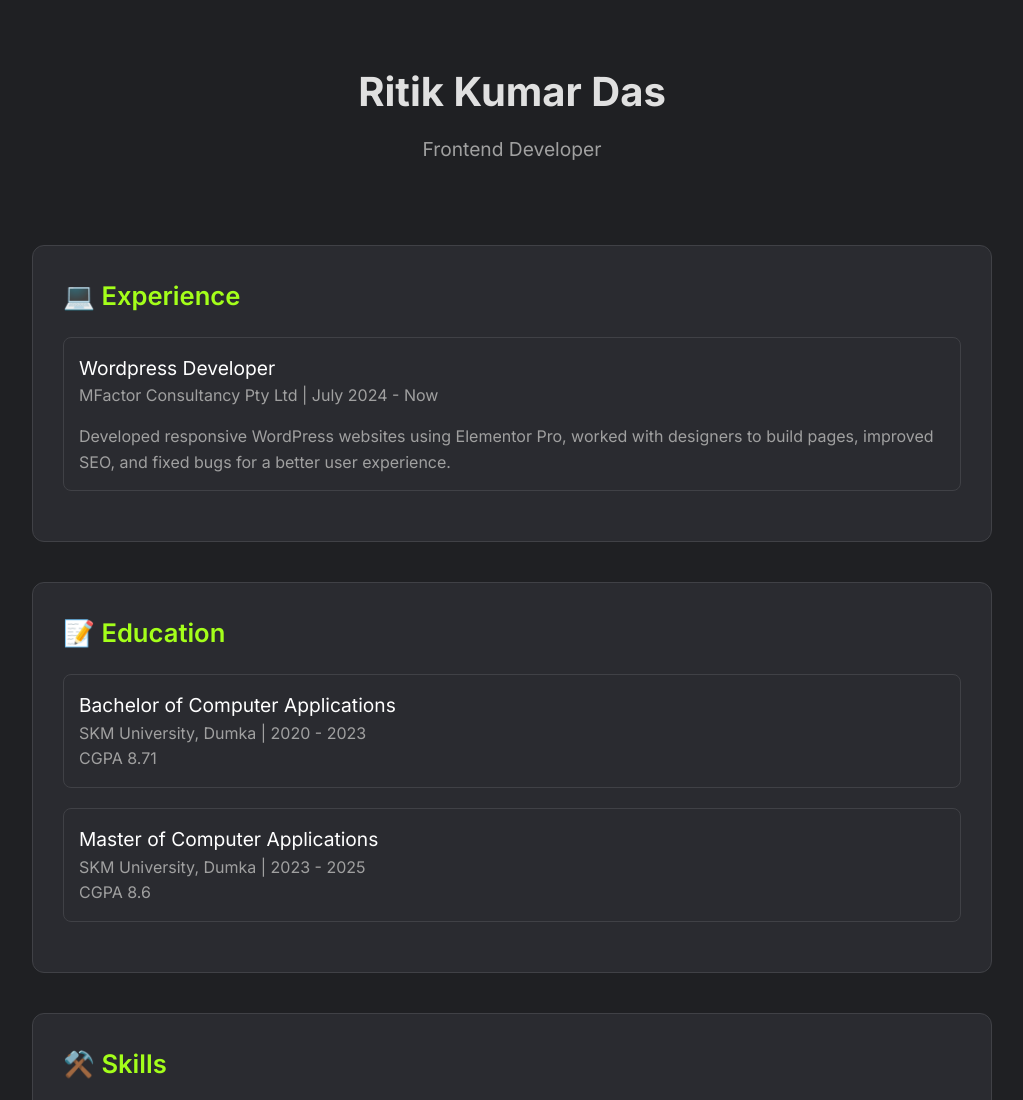
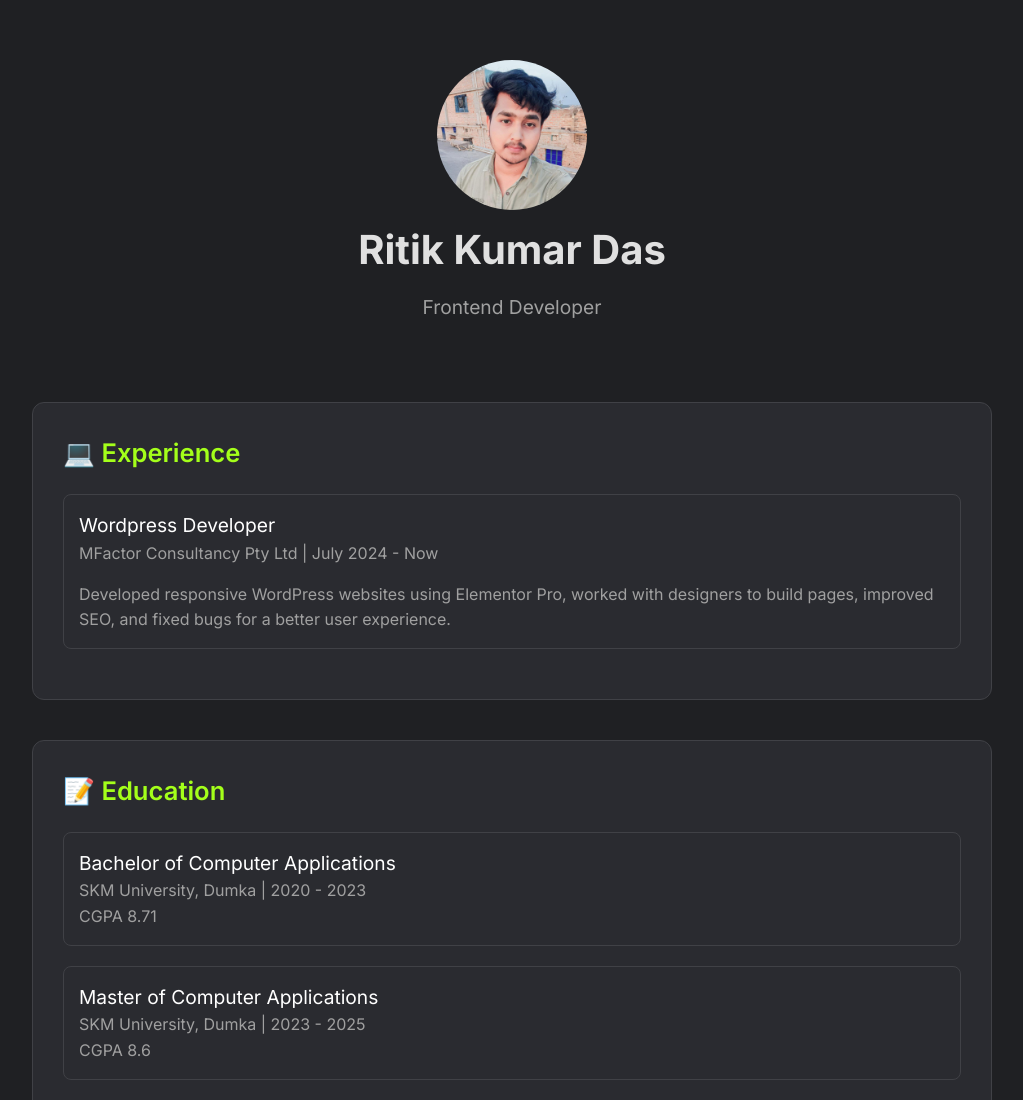
Before and after one commit to ritikdas121/portfolio, a plain HTML site: page index.html in a window 1280 px wide. Shown: the top 1100 px of the page, without its empty margins (128-1151 px from the left). Drawn offline with Linux system fonts and the light colour scheme.

Commit message:
Added Profile Image

```diff
--- a/index.html
+++ b/index.html
@@ -10,6 +10,7 @@
 <body>
   <div class="container">
     <header>
+      <img src="me.jpg" alt="Ritik Das">
       <h1>Ritik Kumar Das</h1>
       <p>Frontend Developer</p>
     </header>
--- a/style.css
+++ b/style.css
@@ -1,3 +1,7 @@
+:root{
+  --accent-color: rgb(164, 255, 26);
+}
+
 * {
     margin: 0;
     padding: 0;
@@ -22,6 +26,11 @@
     padding: 40px 0;
   }
 
+  header img{
+    height: 150px;
+    border-radius: 50%;
+ }
+
   header h1 {
     font-size: 2.5rem;
     margin-bottom: 10px;
@@ -42,7 +51,7 @@
 }
 
 section:hover{
-      border: 1px solid rgb(164, 255, 26);
+      border: 1px solid var(--accent-color);
   }
 
   section h2 {
@@ -50,7 +59,7 @@ section:hover{
     font-weight: 600;
     margin-bottom: 20px;
     color: #FFFFFF;
-    color: rgb(164, 255, 26);
+    color: var(--accent-color);
   }
 
   .education-item, .project-item, .experience-item {
```
Also changed, not shown: me.jpg (added), 1 other file.
